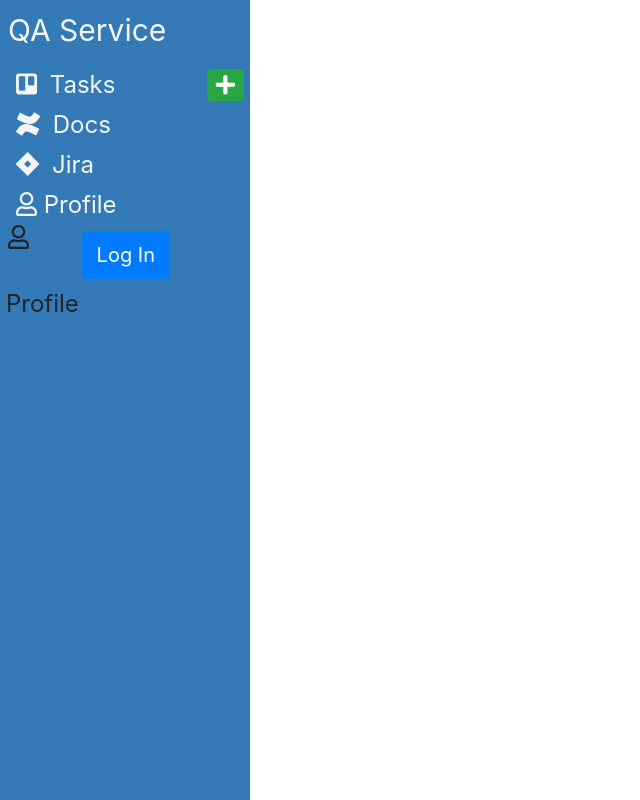
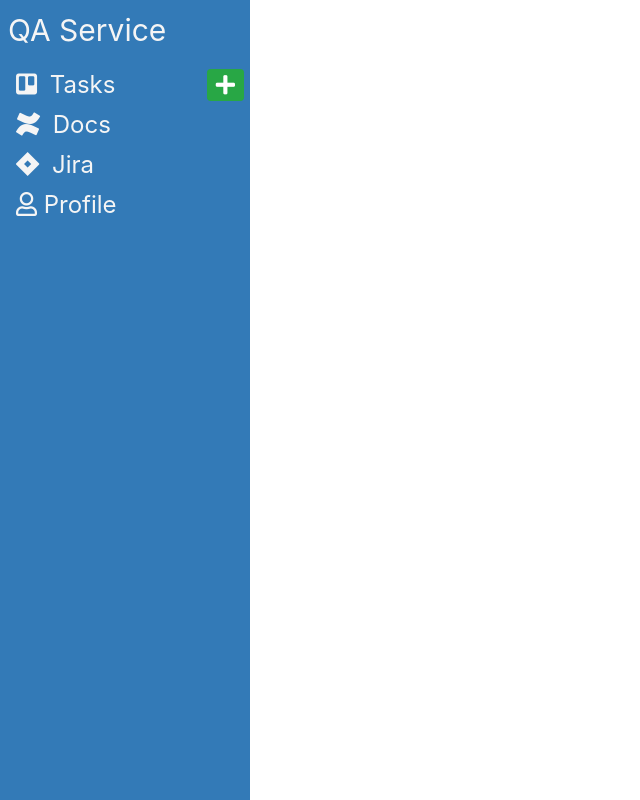
Before and after one commit to Karinmia/qa-service, a Django app: page /profile/ in a window 1280 px wide; the page is wider, and only the part inside the window is pictured. Shown: that part, without its empty margins (0-640 px from the left). Run offline with Django 3.2, Linux system fonts and the light colour scheme; some libraries are stand-ins or nearby versions.

Commit message:
Minor fixes

```diff
--- a/diploma/requirements/base.txt
+++ b/diploma/requirements/base.txt
@@ -1,9 +1,8 @@
+requests
 psycopg2-binary
 
 Django>=2.0
 
 django-crispy-forms
-
 django-bootstrap-modal-forms
-
 django-widget-tweaks
--- a/diploma/settings/local.py
+++ b/diploma/settings/local.py
@@ -9,3 +9,7 @@
     "0.0.0.0",
     "127.0.0.1",
 ]
+
+JIRA_LOGIN = 'ilyina.maria.dm@gmail.com'
+JIRA_PASSWORD = 'unicorns2552'
+JIRA_BASE_URL = ''
--- a/diploma/urls.py
+++ b/diploma/urls.py
@@ -21,4 +21,5 @@
     path('', include('tasks.urls')),
     path('documentation/', include('documentation.urls')),
     path('profile/', include('users.urls')),
+    # path('accounts/', include('django.contrib.auth.urls')),
 ]
--- a/tasks/templates/tasks/base.html
+++ b/tasks/templates/tasks/base.html
@@ -55,19 +55,15 @@
             <li>
                 <a href="/profile">
                     <i class='far fa-user'></i> Profile
+                </a>
+            </li>
+
+            <li>
                 {% if request.user.is_authenticated  %}
-                    <button  class="logout btn btn-primary btn-sm float-right" type="button" name="button" style="margin-right: 80px; margin-top: 6px;">
+                    <button  class="logout btn btn-danger btn-sm" type="button">
                         Log Out
                     </button>
                 {% else %}
-                </a></br>
-                <button class="login btn btn-primary btn-sm float-right" type="button" name="button" style="margin-right: 80px; margin-top: 6px;">
-                    Log In
-                </button>
-                    <i class='far fa-user'></i> <span class="tab-name">Profile</span>
-                </a>
-            </li>
-            <li>
                     <button class="login btn btn-success btn-sm" type="button">
                         Sign In
                     </button>
--- a/tasks/templates/tasks/update_task.html
+++ b/tasks/templates/tasks/update_task.html
@@ -15,10 +15,10 @@
             </div>
         </div>
         <div class="row">
-            <div class="col">
+            <div class="col-2">
                 <button type="button" class="integration btn btn-outline-info open-modal">Jira</button>
             </div>
-            <div class="col">
+            <div class="col-2">
                 <button type="button" class="integration btn btn-outline-info open-modal">Confluence</button>
             </div>
         </div>
--- a/tasks/views.py
+++ b/tasks/views.py
@@ -17,7 +17,7 @@
 #     template_name = 'tasks/create_task.html'
 #     form_class = TaskForm
 #     success_url = reverse_lazy(task_list)
-#
+
 
 class TaskUpdateView(CreateView):
     model = Task
```
Also changed, not shown: tasks/templates/tasks/task_list.html (+6 -2 lines). Lines whose indentation alone changed are shown as unchanged.
